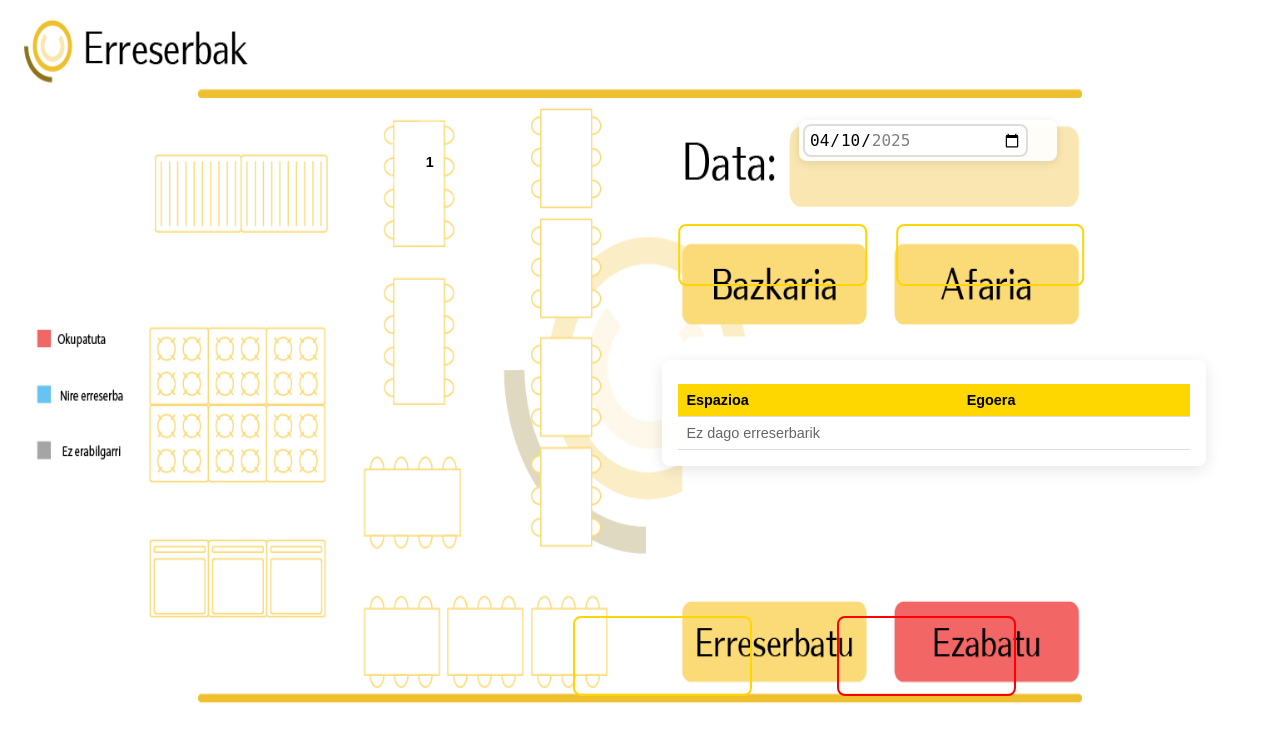
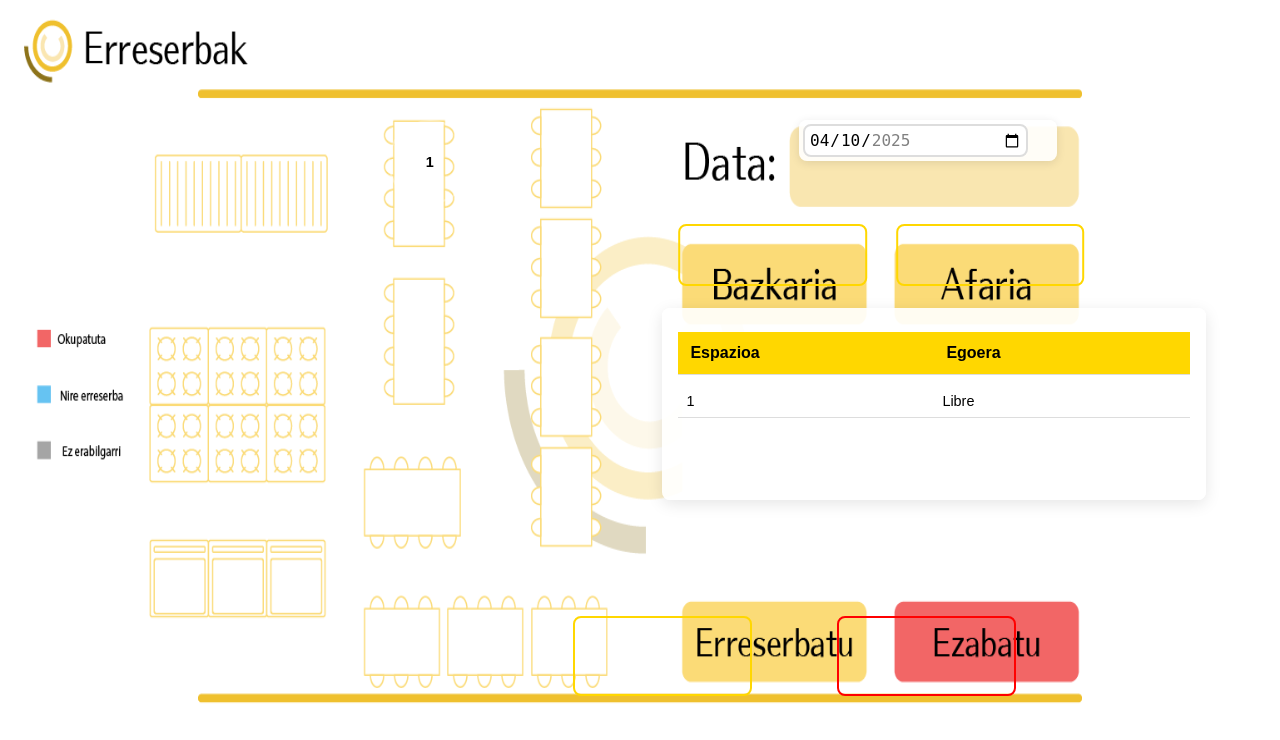
Before and after one commit to Aratz006/ElkarGuneWebMovil, a PHP site: page /erreserbak.php in a window 1280 px wide. Shown: the top 740 px of the page. Run offline with PHP 8.4, Linux system fonts and the light colour scheme; the visitor is signed in with stand-in values (Sample User, id 1); tables that the repository leaves empty or names only in its code hold one stand-in row (values such as "Sample post").

Commit message:
Arazo batzuen konponketa

```diff
--- a/erreserbak.php
+++ b/erreserbak.php
@@ -3,7 +3,6 @@ session_start();
 require_once 'config.php';
 
 if (!isset($_SESSION['erabiltzailea'])) {
-    header('Location: index.html');
     exit();
 }
 
@@ -23,16 +22,8 @@ function getEspazioakEgoera() {
 
 function getErreserbak($data, $mota) {
     global $pdo;
-    $sql = "SELECT
-           esp.idEspazioa,
-           esp.egoera,
-           esp.izena AS 'Espazioa',
-           e.idErreserba,
-           e.idBazkidea,
-           e.mota,
-           e.data,
-           e.komentsalak
-           FROM espazioa esp
+    $sql = "SELECT esp.idEspazioa, esp.egoera, esp.izena AS 'Espazioa', e.idErreserba, e.idBazkidea, e.mota,
+    e.data,e.komentsalak FROM espazioa esp
            LEFT JOIN erreserbaelementua ee ON esp.idEspazioa = ee.idEspazioa
            LEFT JOIN erreserba e ON ee.idErreserba = e.idErreserba AND e.data = :data AND e.mota = :mota
            ORDER BY esp.idEspazioa ASC";
@@ -129,9 +120,9 @@ function actualizarColoresEspacios() {
             $espazioak = getEspazioakEgoera();
             foreach ($espazioak as $espazio) {
                 $class = $espazio['egoera'] == 0 ? 'available' : 'unavailable';
-                echo "<div class='space {$class}' data-id='{$espazio['idEspazioa']}' value='{$espazio['idEspazioa']}' onclick='erreserbaElemInsert()'>"
-                    . $espazio['idEspazioa']
-                    . "</div>";
+                echo "<div class='space {$class}' data-id='{$espazio['idEspazioa']}' value='{$espazio['idEspazioa']}'>";
+                echo $espazio['idEspazioa'];
+                echo "</div>";
             }
             ?>
         </div>
@@ -150,14 +141,11 @@ function actualizarColoresEspacios() {
     }
     function erreserbaElemInsert() {
         const selectedSpace = event.target;
-        // Solo permitir selección si el espacio no está en mantenimiento ni reservado por otro usuario
         if (!selectedSpace.classList.contains('negro') && !selectedSpace.classList.contains('rojo')) {
-            // Remover selección previa de todos los espacios
             document.querySelectorAll('.space').forEach(s => {
                 s.classList.remove('selected');
                 s.classList.remove('azul');
             });
-            // Marcar el espacio actual como seleccionado
             selectedSpace.classList.add('selected');
             selectedSpace.classList.add('azul');
         } else if (selectedSpace.classList.contains('negro')) {
@@ -199,16 +187,11 @@ function actualizarColoresEspacios() {
                 const spaceData = data.spaces.find(s => s.idEspazioa === spaceId);
 
                 if (spaceData) {
-                    if (spaceData.egoera === 2) { // Mantentze-lanetan
-                        space.className = 'space negro';
-                    } else if (spaceData.reserved) {
-                        if (spaceData.idBazkidea === '<?php echo $idBazkidea; ?>') {
-                            space.className = 'space azul'; // Reservado por el usuario actual
-                        } else {
-                            space.className = 'space rojo'; // Reservado por otro usuario
-                        }
-                    } else {
-                        space.className = 'space gris'; // Disponible
+                    // Usar el color proporcionado por el servidor
+                    space.className = `space ${spaceData.color}`;
+                    // Mantener la clase 'selected' si el espacio está seleccionado
+                    if (space.classList.contains('selected')) {
+                        space.classList.add('selected');
                     }
                 }
             });
@@ -263,7 +246,7 @@ function actualizarColoresEspacios() {
 
             tableBody.innerHTML = reservationsHtml;
         });
-        });
+        };
     }
 
     function confirmReservation() {
@@ -389,9 +372,9 @@ function actualizarColoresEspacios() {
                 this.classList.add('selected');
                 this.classList.add('azul');
             } else if (this.classList.contains('negro')) {
-                alert('Espazio hau mantentze-lanetan dago eta ezin da aukeratu.');
+                alert('Espazio hau aukeraezina dago mantentze lanak direla eta.');
             } else if (this.classList.contains('rojo')) {
-                alert('Espazio hau beste erabiltzaile batek erreserbatuta dago.');
+                alert('Espazio hau beste erabiltzaile batengatik erreserbatuta dago.');
             }
         });
     });
--- a/get_spaces.php
+++ b/get_spaces.php
@@ -18,23 +18,38 @@ if (empty($date)) {
 }
 
 try {
-    $sql = "SELECT e.idEspazioa, e.egoera, e.izena, e.gaitasuna,
-            CASE WHEN ee.idErreserba IS NOT NULL THEN 1 ELSE 0 END as reserved,
-            r.idBazkidea,
+    $idBazkidea = $_SESSION['erabiltzailea'];
+
+    $sql = "SELECT
+            e.idEspazioa,
+            e.egoera,
+            e.izena,
+            e.gaitasuna,
             CASE
-                WHEN e.egoera = 0 THEN 'Libre'
+                WHEN r.idBazkidea = :idBazkidea THEN 'MiReserva'
+                WHEN e.egoera = 2 THEN 'Mantentze-lanetan'
                 WHEN e.egoera = 1 THEN 'Okupatuta'
-                WHEN e.egoera = 2 THEN 'Mantentze-lanetan'
-                ELSE 'Ezezaguna'
-            END as egoera_testua
+                WHEN ee.idErreserba IS NOT NULL THEN 'Reservado'
+                ELSE 'Libre'
+            END as egoera_testua,
+            CASE
+                WHEN r.idBazkidea = :idBazkidea THEN 'azul'
+                WHEN e.egoera = 2 THEN 'negro'
+                WHEN ee.idErreserba IS NOT NULL THEN 'rojo'
+                ELSE 'gris'
+            END as color,
+            CASE WHEN ee.idErreserba IS NOT NULL OR e.egoera IN (1, 2) THEN 1 ELSE 0 END as reserved,
+            r.idBazkidea
             FROM espazioa e
             LEFT JOIN erreserbaelementua ee ON e.idEspazioa = ee.idEspazioa
-            LEFT JOIN erreserba r ON ee.idErreserba = r.idErreserba AND r.data = :date AND r.mota = :type";
+                AND ee.idErreserba IN (SELECT idErreserba FROM erreserba WHERE data = :date AND mota = :type)
+            LEFT JOIN erreserba r ON ee.idErreserba = r.idErreserba";
 
     $stmt = $pdo->prepare($sql);
     $stmt->execute([
         ':date' => $date,
-        ':type' => $type
+        ':type' => $type,
+        ':idBazkidea' => $idBazkidea
     ]);
 
     $spaces = $stmt->fetchAll(PDO::FETCH_ASSOC);
--- a/style.css
+++ b/style.css
@@ -1,4 +1,3 @@
-/* Estilos generales */
 body, html {
     margin: 0;
     padding: 0;
@@ -8,7 +7,6 @@ body, html {
     font-family: Arial, sans-serif;
 }
 
-/* Estilos para el formulario de inicio de sesión */
 .login-container {
     background-color: white;
     padding: 1rem;
@@ -465,6 +463,7 @@ body {
     color: rgb(255, 0, 0);
     cursor: not-allowed;
     border: 2px solid #ffd700;
+    background-color: rgba(0, 21, 255, 0.3);
 }
 
 .space.azul {
@@ -472,6 +471,7 @@ body {
     color: rgb(0, 20, 255);
     cursor: pointer;
     border: 2px solid #ffd700;
+    background-color: rgba(255, 0, 0, 0.3);
 }
 
 .confirm-button {
@@ -510,7 +510,36 @@ body {
 
 .reservations-table {
     position: absolute;
-    top: 45vh;
+    top: 50vh;
+    left: 73vw;
+    transform: translateX(-50%);
+    background-color: rgba(255, 255, 255, 0.9);
+    border-radius: 1vh;
+    box-shadow: 0 0.5vh 2vh rgba(0, 0, 0, 0.1);
+    width: 40vw;
+    height: 20vh;
+    display: flex;
+    flex-direction: column;
+    overflow: hidden;
+}
+
+.reservations-table table {
+    width: 100%;
+    border-collapse: collapse;
+    margin-top: 1vh;
+    font-size: 1.8vh;
+}
+
+.reservations-table thead {
+    position: sticky;
+    top: -2;
+    z-index: 1;
+    background-color: #ffeb3b;
+}
+
+.reservations-table {
+    position: absolute;
+    top: 38.5vh;
     left: 73vw;
     transform: translateX(-50%);
     background-color: rgba(255, 255, 255, 0.9);
@@ -518,15 +547,80 @@ body {
     padding: 2vh;
     box-shadow: 0 0.5vh 2vh rgba(0, 0, 0, 0.1);
     width: 40vw;
-    max-height: 40vh;
-    overflow-y: auto;
+    height: 20vh;
+    overflow: hidden;
 }
 
 .reservations-table table {
     width: 100%;
     border-collapse: collapse;
-    margin-top: 1vh;
     font-size: 1.8vh;
+}
+
+.reservations-table thead {
+    background-color: #ffd700;
+    position: sticky;
+    top: 0;
+    z-index: 2;
+}
+
+.reservations-table tbody {
+    transform: translateY(10px);
+    display: block;
+    max-height: 15vh;
+    overflow-y: auto;
+    scrollbar-color: #ffeb3b rgba(0, 0, 0, 0.1);
+    width: 100%;
+}
+
+.reservations-table thead tr,
+.reservations-table tbody tr {
+    display: table;
+    table-layout: fixed;
+    width: calc(100% - 8px);
+}
+
+.reservations-table th,
+.reservations-table td {
+    padding: 1vh;
+    text-align: left;
+    border-bottom: 1px solid #ddd;
+}
+
+.reservations-table tbody::-webkit-scrollbar {
+    width: 8px;
+}
+
+.reservations-table tbody::-webkit-scrollbar-track {
+    background: rgba(0, 0, 0, 0.1);
+}
+
+.reservations-table tbody::-webkit-scrollbar-thumb {
+    background-color: #ffeb3b;
+    border-radius: 4px;
+}
+
+
+.reservations-table tbody::-webkit-scrollbar {
+    width: 8px;
+}
+
+.reservations-table tbody::-webkit-scrollbar-track {
+    background: rgba(0, 0, 0, 0.1);
+    border-radius: 4px;
+}
+
+.reservations-table tbody::-webkit-scrollbar-thumb {
+    background-color: #ffd700;
+    border-radius: 4px;
+    border: 2px solid rgba(0, 0, 0, 0.1);
+}
+
+.reservations-table thead tr,
+.reservations-table tbody tr {
+    display: table;
+    width: 100%;
+    table-layout: fixed;
 }
 
 .reservations-table th, .reservations-table td {
@@ -538,6 +632,9 @@ body {
 .reservations-table th {
     background-color: #ffd700;
     color: black;
+    text-align: left;
+    padding: 1.5vh;
+    font-size: 2vh;
 }
 
 .reservations-table tr:hover {
```
